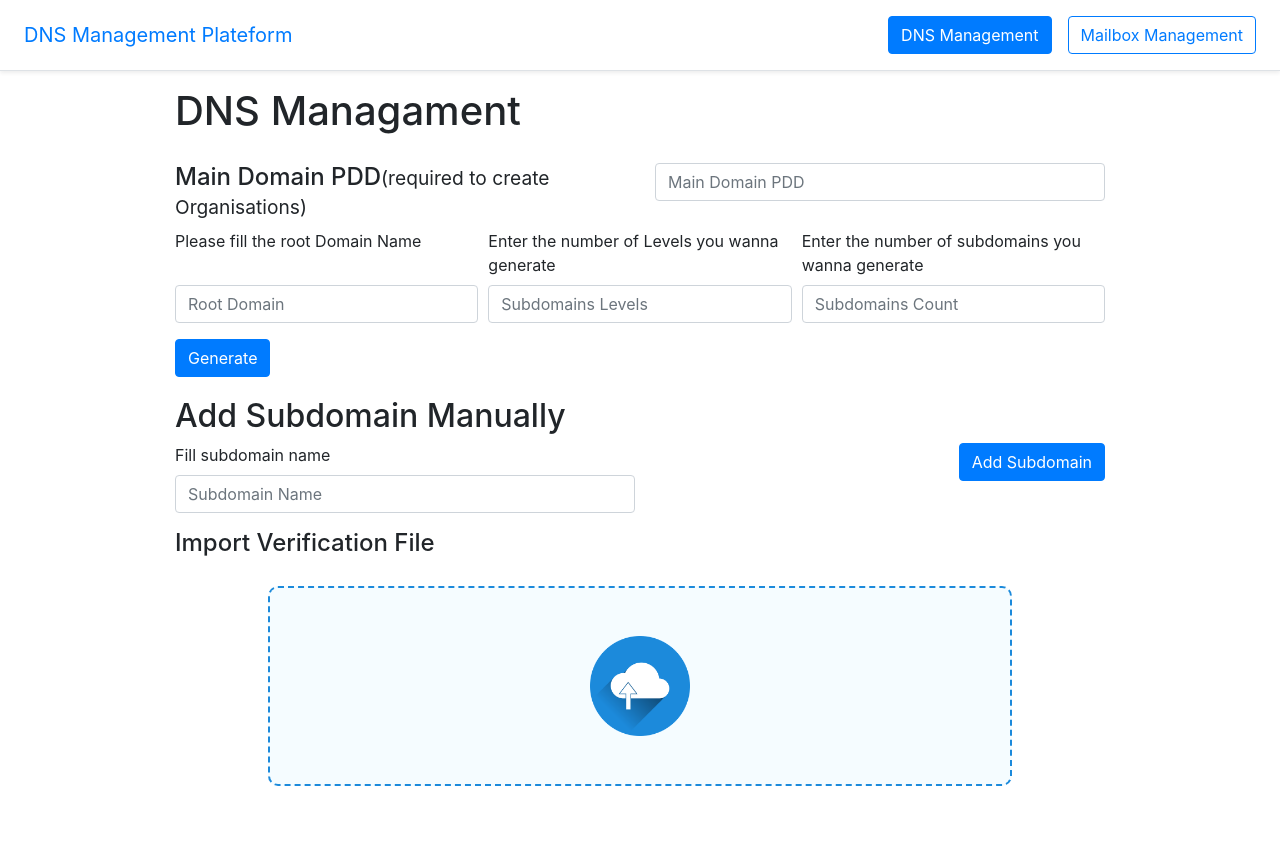
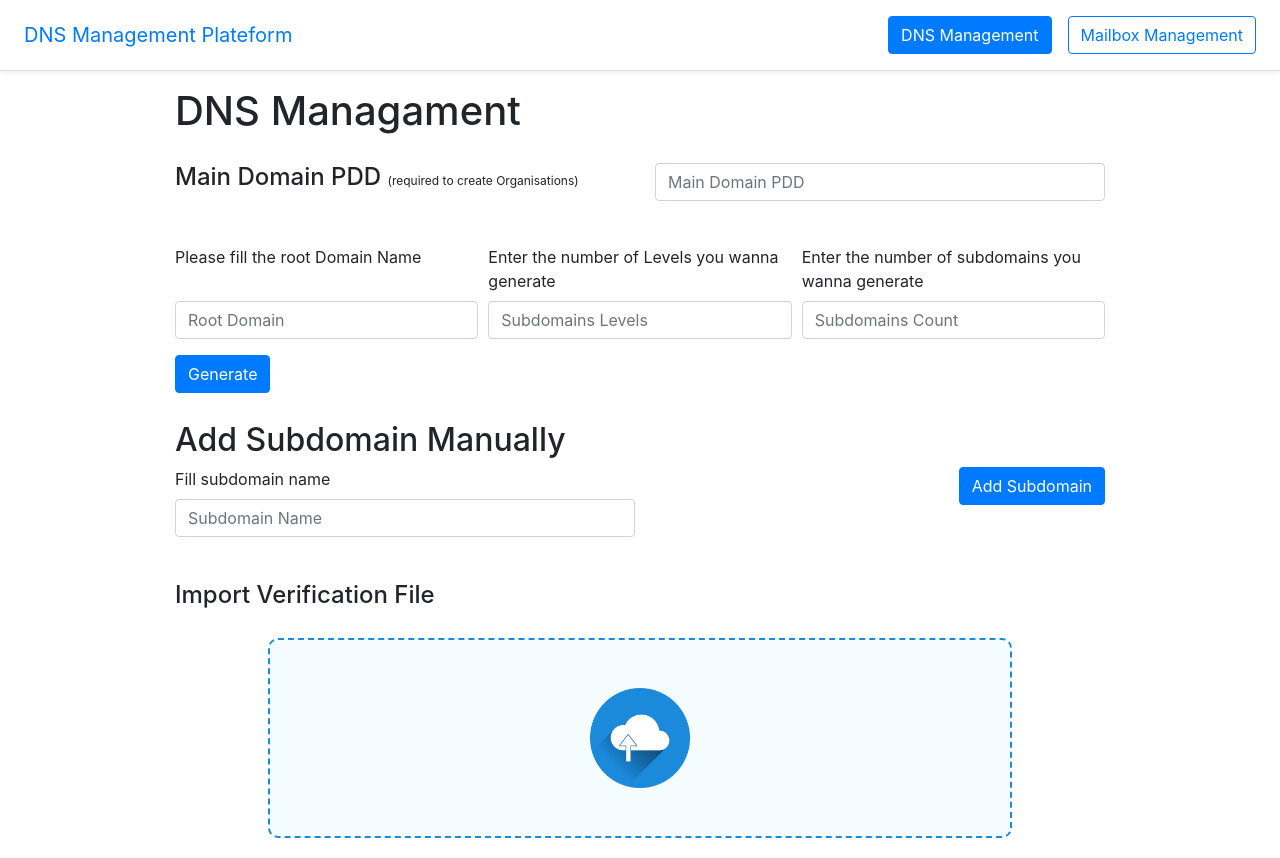
Before and after one commit to MAbarri/yandexMailboxesGenerator, an Angular app: page /dns-management in a window 1280 px wide. Before the commit the page ends 806 px from the top, so only its background shows below. Built offline with nearby package versions, Linux system fonts and the light colour scheme.

Commit message:
minor fix

```diff
--- a/src/app/dns-management/dns-management.component.css
+++ b/src/app/dns-management/dns-management.component.css
@@ -36,3 +36,7 @@
 .files-list .delete-file img{
   width:30px;
 }
+
+.md-top{
+  margin-top: 28px;
+}
--- a/src/app/dns-management/dns-management.component.html
+++ b/src/app/dns-management/dns-management.component.html
@@ -6,7 +6,7 @@
   </div>
   <div class="row" style="margin-top: 20px">
     <div class="col-md-6">
-      <h4>Main Domain PDD<small>(required to create Organisations)</small></h4>
+      <h4>Main Domain PDD <small style="font-size: 50%;">(required to create Organisations)</small></h4>
     </div>
     <div class="col-md-6">
       <form [formGroup]="mainDomainPDDForm">
@@ -18,7 +18,7 @@
       </form>
     </div>
   </div>
-  <div class="row">
+  <div class="row md-top">
     <div class="col-md-12">
       <form [formGroup]="generatedsnform" (ngSubmit)="generateDNS()">
         <div class="form-row">
@@ -39,7 +39,7 @@
       </form>
     </div>
   </div>
-  <div class="row" style="margin-top: 20px">
+  <div class="row md-top">
     <div class="col-md-12">
       <h2>Add Subdomain Manually</h2>
     </div>
@@ -91,7 +91,7 @@
       <p *ngIf="addedRecordSuccess" style="color: green">added records successfully</p>
     </form>
   </div>
-  <div class="row">
+  <div class="row md-top">
     <div class="col-md-12">
       <h4>Import Verification File</h4>
     </div>
--- a/src/app/mailbox-management/mailbox-management.component.css
+++ b/src/app/mailbox-management/mailbox-management.component.css
@@ -0,0 +1,4 @@
+
+.md-top{
+  margin-top: 28px;
+}
--- a/src/app/mailbox-management/mailbox-management.component.html
+++ b/src/app/mailbox-management/mailbox-management.component.html
@@ -2,7 +2,7 @@
 
   <div class="row" style="margin-top: 20px">
     <div class="col-md-6">
-      <h4>Main Domain PDD <small>(required to get Domains Status)</small></h4>
+      <h4>Main Domain PDD <small style="font-size: 50%;">(required to get Domains Status)</small></h4>
     </div>
     <div class="col-md-6">
       <form [formGroup]="mainDomainPDDForm">
@@ -14,7 +14,7 @@
       </form>
     </div>
   </div>
-  <div class="row">
+  <div class="row md-top">
     <div class="col-md-8">
       <h2>Yandex Users Setup</h2>
       <p>You can get PDD Token for each created domain by <a href="https://pddimp.yandex.ru/api2/admin/get_token" target="_blank">Clicking here</a></p>
@@ -26,7 +26,7 @@
     <div class="col-md-12">
       <form class="row" [formGroup]="yandexEmailsForm" (ngSubmit)="yandexEmailsSubmit()">
         <div class="col-md-12">
-          <div class="row"  style="max-height: 200px; overflow-y: scroll;">
+          <div class="row"  style="max-height: 400px; overflow-y: scroll;">
             <div class="col-md-12" *ngFor="let subdomain of generatedSubdomains; let i = index">
               <div class="row">
                 <div class="col-md-4">
--- a/src/app/mailbox-management/mailbox-management.component.ts
+++ b/src/app/mailbox-management/mailbox-management.component.ts
@@ -29,7 +29,7 @@ export class MailboxManagementComponent implements OnInit {
     private ngZone: NgZone,
     private apiService: ApiService) {
       this.getAllSubdomains();
-      // this.mainForm();
+      this.mainForm();
     }
 
   ngOnInit() {
```
